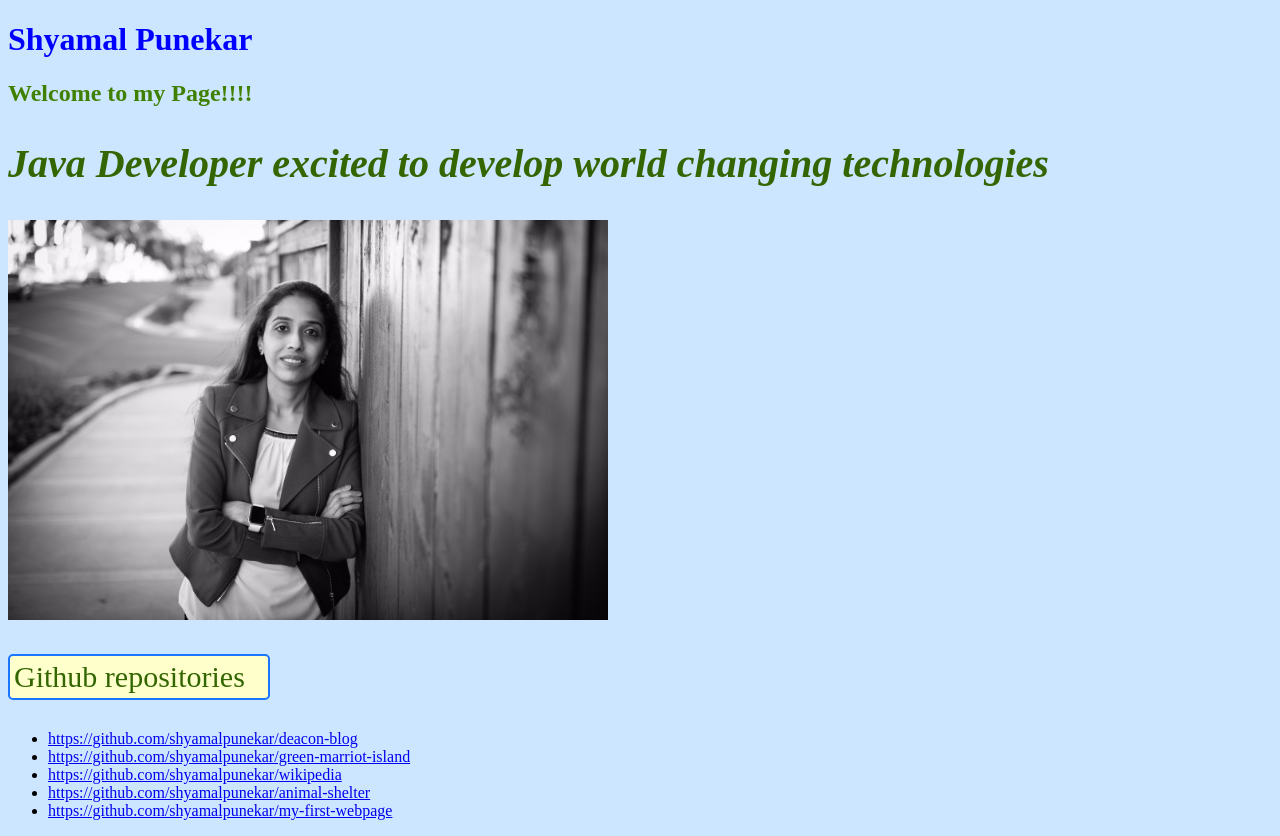
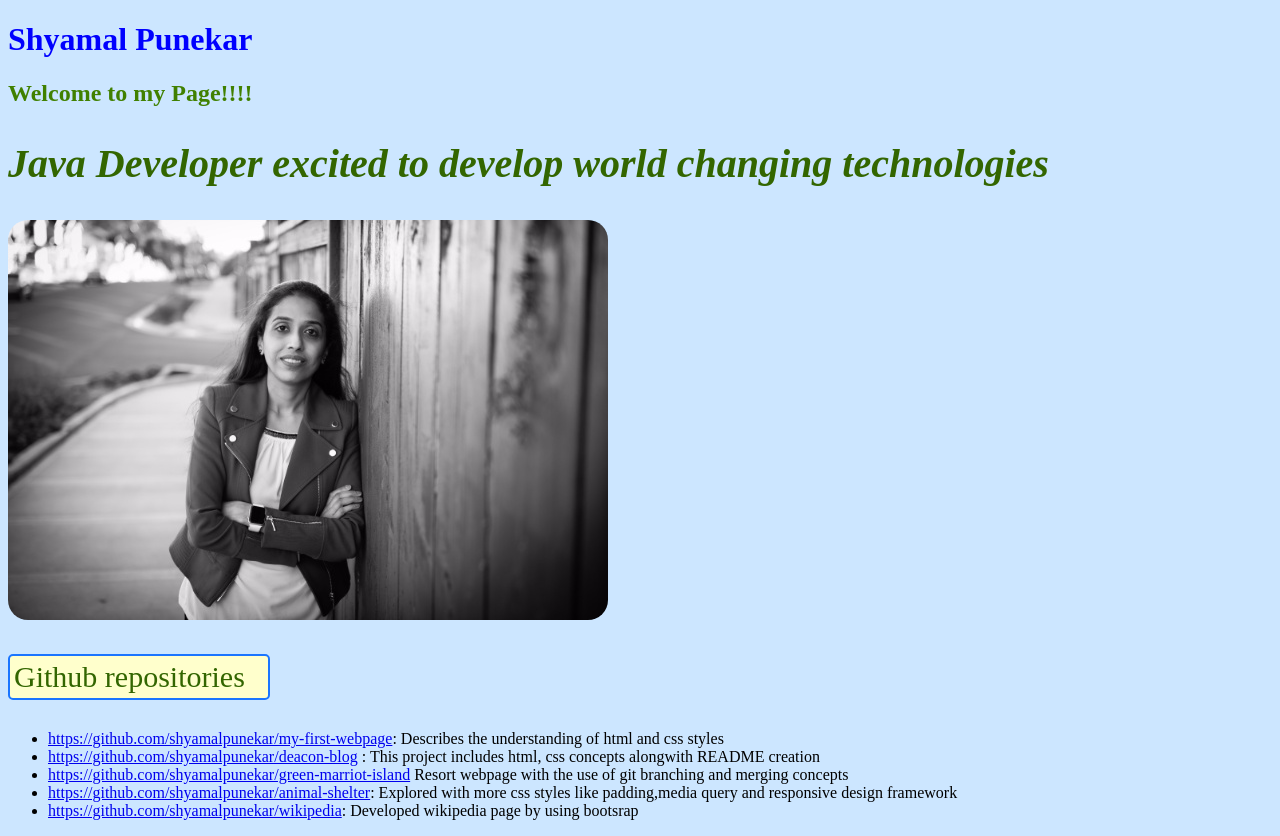
Before and after one commit to shyamalpunekar/portfolio-webpage, a plain HTML site: page portfolio-webpage.html in a window 1280 px wide. Drawn offline with Linux system fonts and the light colour scheme.

Commit message:
Include Description of the project and styles

```diff
--- a/css/styles.css
+++ b/css/styles.css
@@ -31,3 +31,7 @@ p{
 .intro{
 
 }
+
+.intro img{
+  border-radius: 20px;
+}
--- a/portfolio-webpage.html
+++ b/portfolio-webpage.html
@@ -13,11 +13,11 @@
       <img src="img/profile.jpeg" alt="Shyamal's portfolio"/>
       <p class="changetype">Github repositories</p>
         <ul>
-          <li><a href="#">https://github.com/shyamalpunekar/deacon-blog</a></li>
-          <li><a href="#">https://github.com/shyamalpunekar/green-marriot-island</a></li>
-          <li><a href="#">https://github.com/shyamalpunekar/wikipedia</a></li>
-          <li><a href="#">https://github.com/shyamalpunekar/animal-shelter</a></li>
-          <li><a href="#">https://github.com/shyamalpunekar/my-first-webpage</a></li>
+          <li><a href="#">https://github.com/shyamalpunekar/my-first-webpage</a>: Describes the understanding of html and css styles</li>
+          <li><a href="#">https://github.com/shyamalpunekar/deacon-blog</a> : This project includes html, css concepts alongwith README creation </li>
+          <li><a href="#">https://github.com/shyamalpunekar/green-marriot-island</a> Resort webpage with the use of git branching and merging concepts</li>
+          <li><a href="#">https://github.com/shyamalpunekar/animal-shelter</a>: Explored with more css styles like padding,media query and responsive design framework</li>
+          <li><a href="#">https://github.com/shyamalpunekar/wikipedia</a>: Developed wikipedia page by using bootsrap</li>
         </ul>
     </div>
 
```
